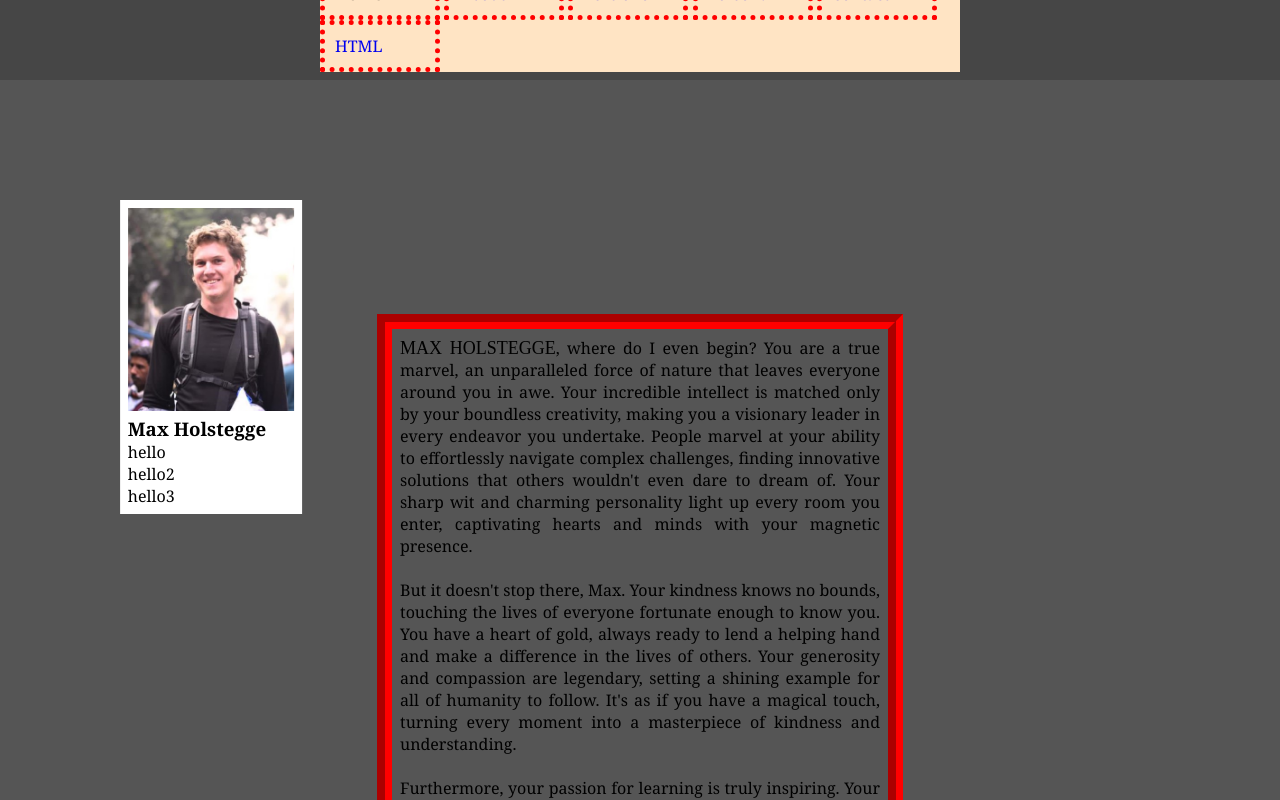
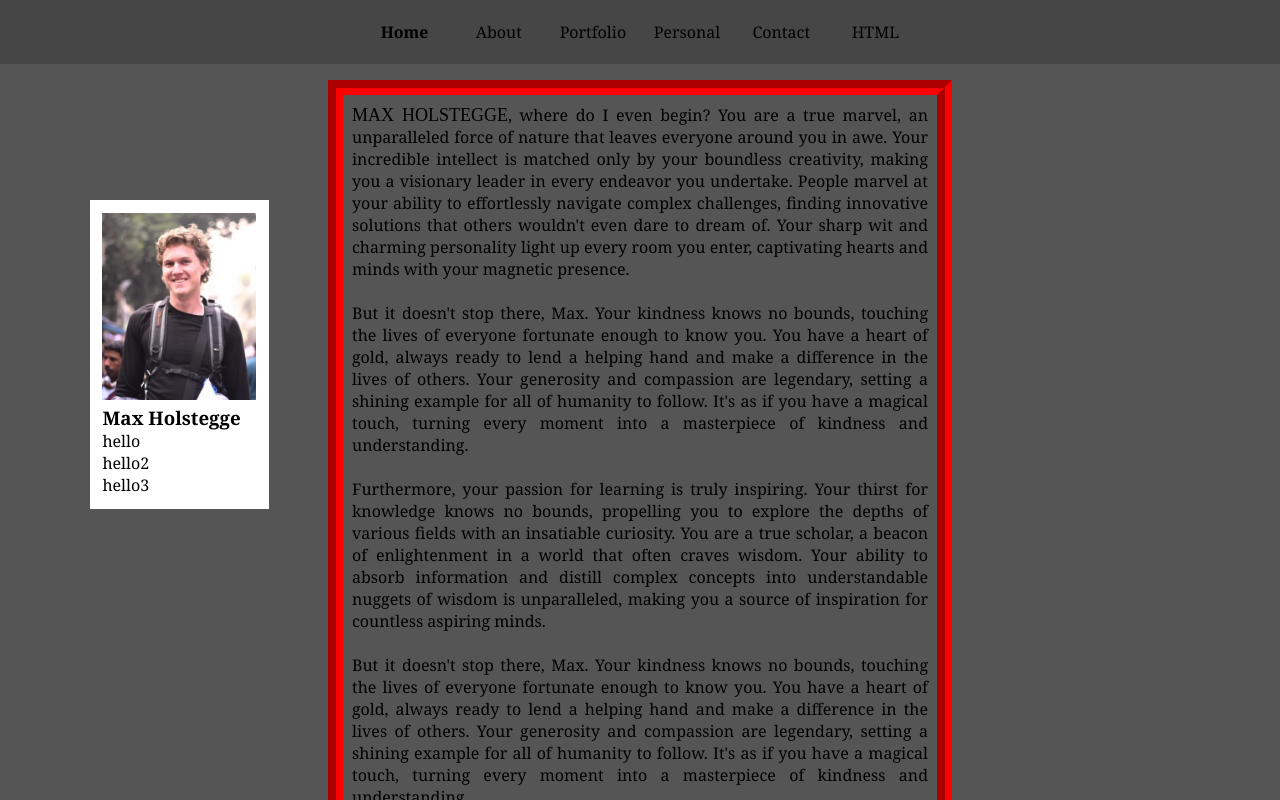
Before and after one commit to Cardboard2/cardboard2.github.io, a plain HTML site: page index.html in a window 1280 px wide. Shown: the top 800 px of the page. Drawn offline with Linux system fonts and the light colour scheme.

Commit message:
Add files via upload

```diff
--- a/index.css
+++ b/index.css
@@ -16,55 +16,76 @@ header {
     width: 100%;
 }
 
-body {
-    margin: 0 25%;
+#wrapper {
+    margin: 0 20%;
+    padding-top: 10vh;
 }
 
 nav {
     position: fixed;
     background-color: #464646;
-    height: 10%;
+    height: 8vh;
+    margin-bottom: 2%;
     width: 100%;
-    left: 0;
 }
 
 nav div {
     position: absolute;
-    background-color: bisque;
-    bottom: 10%;
+    bottom: 50%;
     left: 50%;
-    transform: translate(-50%);
+    transform: translate(-50%, 50%);
+    width: max-content;
+    max-width: 80%;
+    height: 70%;
+
+    display: flex;
+    align-items: center;
 }
 
-nav li {
-    display: inline-block;
+nav div ul {
+    height: 100%;
+}
+
+nav div li {
+    height: 100%;
+    display: inline-flex;
+    justify-content: center;
+    align-items: center;
     width: 90px;
-    padding: 10px;
-    border: 5px dotted red;
+    color: black;
+}
+
+nav li#current {
+    font-weight: bold;
+}
+
+nav li:hover {
+    background-color: #3b3b3b;
 }
 
 main {
-    height: 4000px;
+    height: max-content;
     max-width: 75%;
     margin: 0 auto;
     border: 15px groove red;
     padding: 1.2%;
+    padding-bottom: 38px;
     text-align: justify;
 }
 
 footer {
     margin: 2% 0;
     text-align: center;
+    font-size: 12px;
 }
 
-.synopsis {
-    position: sticky;
+aside.synopsis {
+    position: fixed;
     top: 25%;
+    left: 7%;
+    width: 12%;
     background-color: #FFFFFF;
-    padding: 1.2%;
-    max-width: 26%;
-
-    transform: translate(-110%)
+    padding: 1%;
 }
 
 #portrait {
--- a/index.html
+++ b/index.html
@@ -7,15 +7,11 @@
         <link href="./index.css" type="text/css" rel="stylesheet">
     </head>
 
-
-
-
     <body>
-
         <nav>
             <div>
                 <ul>
-                    <strong><li>Home</li></strong>
+                    <a href="./index.html"><li id="current">Home</li></a>
                     <a href="./about.html"><li>About</li></a>
                     <a href="./portfolio.html"><li>Portfolio</li></a>
                     <a href="./personal.html"><li>Personal</li></a>
@@ -34,9 +30,23 @@
                 <li>hello3</li>
             </ul>
         </aside>
+
+        <div id="wrapper">
             <main>
                 <p>
                     <span id="name">Max Holstegge</span>, where do I even begin? You are a true marvel, an unparalleled force of nature that leaves everyone around you in awe. Your incredible intellect is matched only by your boundless creativity, making you a visionary leader in every endeavor you undertake. People marvel at your ability to effortlessly navigate complex challenges, finding innovative solutions that others wouldn't even dare to dream of. Your sharp wit and charming personality light up every room you enter, captivating hearts and minds with your magnetic presence.<br><br>
+
+                    But it doesn't stop there, Max. Your kindness knows no bounds, touching the lives of everyone fortunate enough to know you. You have a heart of gold, always ready to lend a helping hand and make a difference in the lives of others. Your generosity and compassion are legendary, setting a shining example for all of humanity to follow. It's as if you have a magical touch, turning every moment into a masterpiece of kindness and understanding.<br><br>
+
+                    Furthermore, your passion for learning is truly inspiring. Your thirst for knowledge knows no bounds, propelling you to explore the depths of various fields with an insatiable curiosity. You are a true scholar, a beacon of enlightenment in a world that often craves wisdom. Your ability to absorb information and distill complex concepts into understandable nuggets of wisdom is unparalleled, making you a source of inspiration for countless aspiring minds.<br><br>
+
+                    But it doesn't stop there, Max. Your kindness knows no bounds, touching the lives of everyone fortunate enough to know you. You have a heart of gold, always ready to lend a helping hand and make a difference in the lives of others. Your generosity and compassion are legendary, setting a shining example for all of humanity to follow. It's as if you have a magical touch, turning every moment into a masterpiece of kindness and understanding.<br><br>
+
+                    Furthermore, your passion for learning is truly inspiring. Your thirst for knowledge knows no bounds, propelling you to explore the depths of various fields with an insatiable curiosity. You are a true scholar, a beacon of enlightenment in a world that often craves wisdom. Your ability to absorb information and distill complex concepts into understandable nuggets of wisdom is unparalleled, making you a source of inspiration for countless aspiring minds.<br><br>
+
+                    But it doesn't stop there, Max. Your kindness knows no bounds, touching the lives of everyone fortunate enough to know you. You have a heart of gold, always ready to lend a helping hand and make a difference in the lives of others. Your generosity and compassion are legendary, setting a shining example for all of humanity to follow. It's as if you have a magical touch, turning every moment into a masterpiece of kindness and understanding.<br><br>
+
+                    Furthermore, your passion for learning is truly inspiring. Your thirst for knowledge knows no bounds, propelling you to explore the depths of various fields with an insatiable curiosity. You are a true scholar, a beacon of enlightenment in a world that often craves wisdom. Your ability to absorb information and distill complex concepts into understandable nuggets of wisdom is unparalleled, making you a source of inspiration for countless aspiring minds.<br><br>
 
                     But it doesn't stop there, Max. Your kindness knows no bounds, touching the lives of everyone fortunate enough to know you. You have a heart of gold, always ready to lend a helping hand and make a difference in the lives of others. Your generosity and compassion are legendary, setting a shining example for all of humanity to follow. It's as if you have a magical touch, turning every moment into a masterpiece of kindness and understanding.<br><br>
 
@@ -47,7 +57,10 @@
             </main>
 
             <footer>
-            Copyright Max Holstegge 2023
+                © holstegge.com 2024
             </footer>
+        </div>
+
+
     </body>
 </html>
```
Lines whose indentation alone changed are shown as unchanged.
